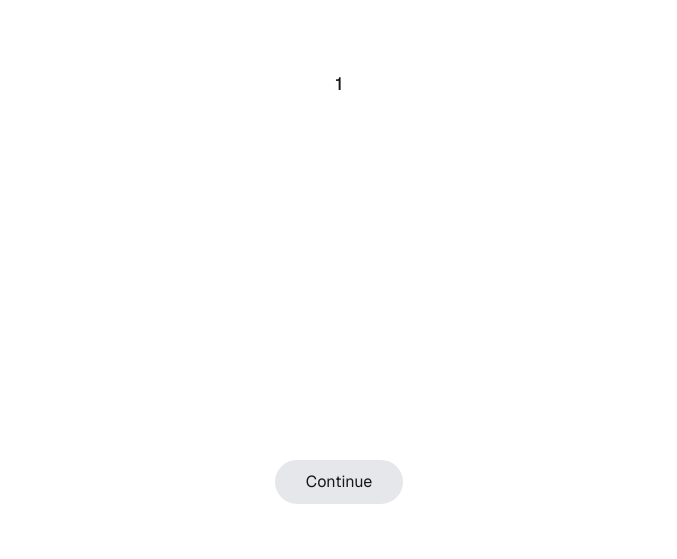
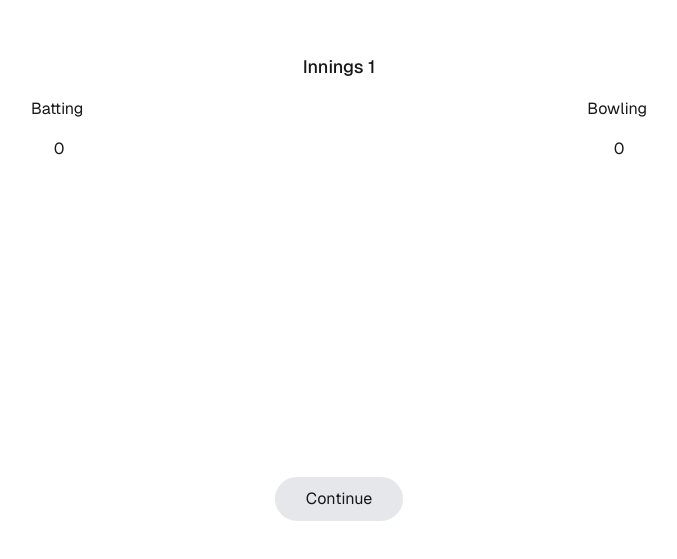
Before and after one commit to rughvi/score-it, a Next.js app: page /innings in a window 1280 px wide. Shown: the part 113-672 px from the top of the page, without its empty margins (301-978 px from the left). Built offline with nearby package versions, Linux system fonts and the light colour scheme; no server answers.

Commit message:
setBattingTeam redux

```diff
--- a/src/app/enums/GameTeams.ts
+++ b/src/app/enums/GameTeams.ts
@@ -1,4 +1,5 @@
 export enum GameTeams{
+    None,
     Team1,
     Team2
 }
--- a/src/app/innings/inning.tsx
+++ b/src/app/innings/inning.tsx
@@ -1,13 +1,24 @@
 import { InningTeams } from "../models/inningTeams";
+import { useSelector } from "react-redux";
 
 export default function Inning({teams}: {teams: InningTeams}) {
+    const battingTeam = useSelector((state) => state.innings.battingTeam);
+    const bowlingTeam = useSelector((state) => state.innings.bowlingTeam);
+
     return(
         <div className="grid items-center justify-items-center min-h-screen p-0 pb-5 gap-16 sm:p-20 font-[family-name:var(--font-geist-sans)]">
-            <main className="flex flex-col gap-8 row-start-2 items-center sm:items-center">
-                <div className="text-lg font-medium">
-                    {teams.id}
+            <main className="flex flex-col gap-4 row-start-2 items-stretch sm:items-stretch w-full">
+                <div className="flex text-lg font-medium justify-center">
+                    Innings {teams.id}
                 </div>
-
+                <div className="flex justify-around flex-row">
+                    <div className="flex ">Batting</div>
+                    <div className="flex ">Bowling</div>
+                </div>
+                <div className="flex justify-around flex-row">
+                    <div className="flex ">{battingTeam}</div>
+                    <div className="flex ">{bowlingTeam}</div>
+                </div>
             </main>
             <div className="row-start-6 flex flex-col  space-y-3">
                 <button className="rounded-full bg-gray-200 border-solid border-2 p-2 w-32"
--- a/src/app/innings/page.tsx
+++ b/src/app/innings/page.tsx
@@ -2,10 +2,12 @@
 import { useEffect, useState } from "react";
 import Inning from "./inning";
 import { InningTeams } from "../models/inningTeams";
+import { useSelector } from "react-redux";
 
 export default function Innings() {
     const [inning1, setInning1] = useState<InningTeams>({id: 1, battingTeam:{name: '', players: []}, bowlingTeam:{name: '', players: []}});
     const [inning2, setInning2] = useState<InningTeams>({id: 2, battingTeam:{name: '', players: []}, bowlingTeam:{name: '', players: []}});
+    const gameId = useSelector((state) => state.game.gameId);
 
     useEffect(() => {
 
--- a/src/redux/slices/inningsSlice.ts
+++ b/src/redux/slices/inningsSlice.ts
@@ -1,10 +1,12 @@
+import { GameTeams } from "@/app/enums/GameTeams";
 import { createSlice } from "@reduxjs/toolkit";
 
 const inningsSlice = createSlice({
     name: "inning",
     initialState: {
         teams: [],
-        battingTeam: null,
+        battingTeam: GameTeams.None,
+        bowlingTeam: GameTeams.None,
     },
     reducers: {
         setTeams: (state, action) => {
@@ -12,6 +14,7 @@ const inningsSlice = createSlice({
         },
         setBattingTeam: (state, action) => {
             state.battingTeam = action.payload;
+            state.bowlingTeam = (state.battingTeam === GameTeams.Team1 ? GameTeams.Team2 : GameTeams.Team1)
         },
 
     }
```
